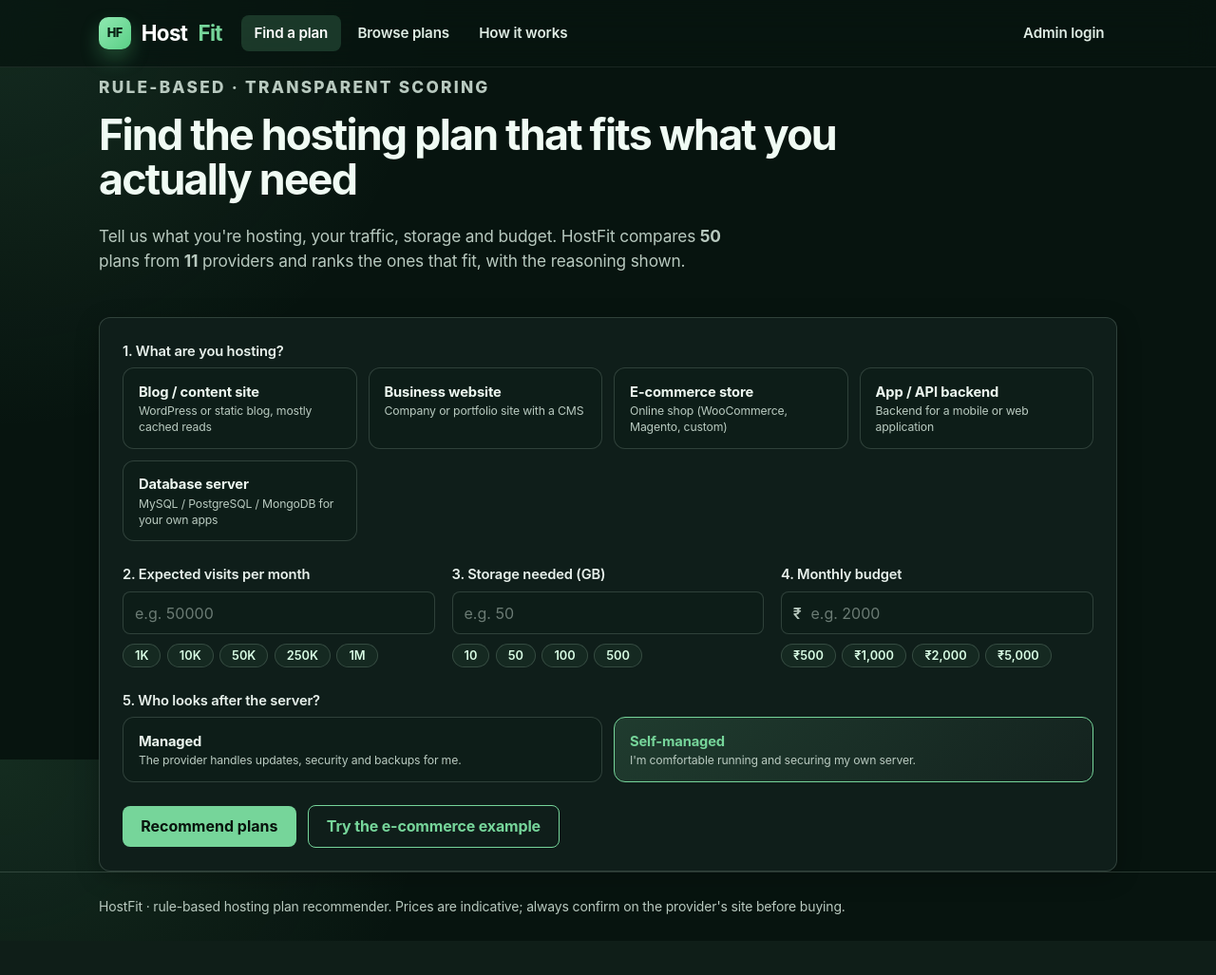
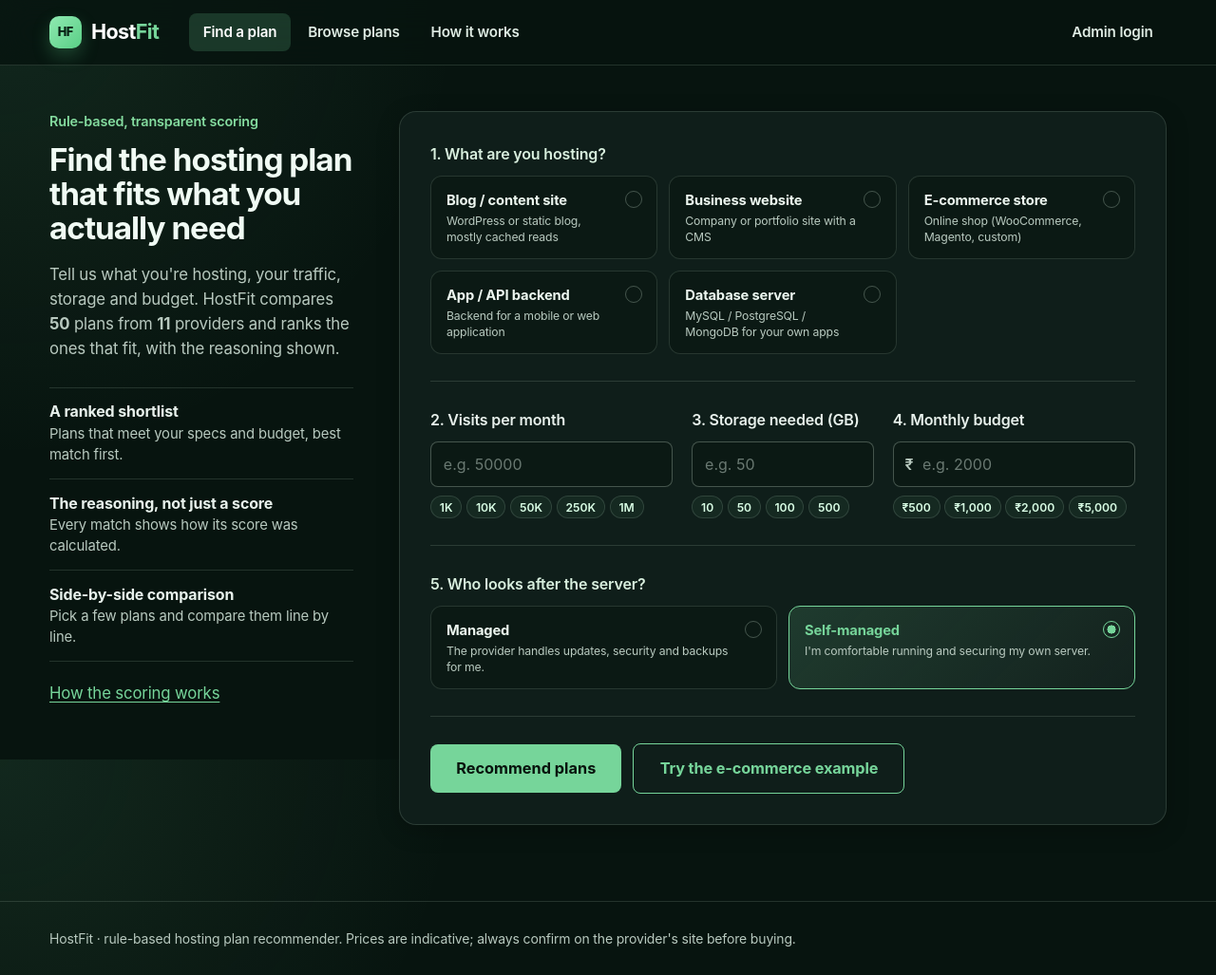
Before and after one commit to alexbastian145/HostFit, a Spring Boot app: page / in a window 1280 px wide. Shown: the whole page at 95% size. Before the commit the page ends 963 px from the top, so only its background shows below. Run offline with Spring Boot 4, Linux system fonts and the light colour scheme; data comes from the database, SQL or seed files in the repository; some of the project's set-up classes (security, data sources, template engines, error pages and the like) are left out, and stand-ins take their place; some libraries are stand-ins or nearby versions.

Commit message:
Touch up the UI with a desktop-first layout
Home: intro on the left, requirement form on the right, with a visible
radio indicator on choice cards and dividers between steps.
Results: capacity guidance moves to a sticky left rail so the ranked plans
are the first thing on screen; price column is split from the specs.
Tables: sentence-case headers, tabular numerals, baseline-aligned cells.

Fixes carried over from the previous stylesheet:
- .wrap padding shorthand overrode main's top/bottom padding, so content
  touched the header
- the logo rendered as "Host Fit" because of the flex gap
- .card + .card margins offset the second card inside grids (admin stat
  tiles, plan detail)
- .eyebrow colour was overridden by .hero p

All existing class names and Thymeleaf expressions are unchanged; layout
collapses to one column under 980px.

Co-Authored-By: Claude Sonnet 5.5 <noreply@anthropic.com>
Claude-Session: https://claude.ai/code/session_019RiDPVRYXDwocodhECGGRs

```diff
--- a/src/main/resources/static/css/app.css
+++ b/src/main/resources/static/css/app.css
@@ -1,60 +1,75 @@
-/* HostFit UI – Meal Planner theme (dark forest green, mint accent). All class names preserved. */
+/* HostFit UI – dark forest green with a mint accent. Desktop-first; collapses to one column under 980px.
+   Class names are shared with the admin pages, so keep them stable. */
 :root {
-  --bg: #07140f; --surface: #0f1e1a; --surface-2: #0d1d18; --ink: #e8f1ec; --muted: #b8c9bf; --line: rgba(201, 225, 210, 0.18);
+  --bg: #07140f; --surface: #0f1e1a; --surface-2: #0b1914; --surface-3: #14271f;
+  --ink: #e8f1ec; --muted: #b8c9bf;
+  --line: rgba(201, 225, 210, 0.15); --line-strong: rgba(201, 225, 210, 0.3);
   --brand: #76d59a; --brand-ink: #08130d; --brand-soft: rgba(118, 213, 154, 0.12); --forest: #d9f0df;
   --accent: #e4572e; --amber: #f2a93b;
   --ok: #8fe9b1; --ok-soft: rgba(118, 213, 154, 0.16);
   --warn: #f2a93b; --warn-soft: rgba(242, 169, 59, 0.16);
   --bad: #ff9a99; --bad-soft: rgba(127, 29, 29, 0.45);
-  --radius: 12px; --radius-lg: 22px;
-  --shadow: 0 6px 24px rgba(0, 0, 0, .25);
+  --radius: 12px; --radius-lg: 18px;
+  --shadow: 0 6px 24px rgba(0, 0, 0, .22);
+  --header-h: 68px;
   color-scheme: dark;
 }
 * { box-sizing: border-box; }
-html { -webkit-text-size-adjust: 100%; scroll-behavior: smooth; }
+html { -webkit-text-size-adjust: 100%; scroll-behavior: smooth; scroll-padding-top: calc(var(--header-h) + 1rem); }
 body {
-  margin: 0; color: var(--ink); line-height: 1.5; letter-spacing: -0.01em;
-  font: 16px/1.5 "Inter", "Segoe UI", "SF Pro Display", system-ui, -apple-system, BlinkMacSystemFont, sans-serif;
-  background: radial-gradient(circle at top left, rgba(118, 213, 154, 0.12), transparent 30%), var(--bg);
+  margin: 0; color: var(--ink); line-height: 1.55; letter-spacing: -0.01em;
+  font: 16px/1.55 "Inter", "Segoe UI", "SF Pro Display", system-ui, -apple-system, BlinkMacSystemFont, sans-serif;
+  background: radial-gradient(circle at top left, rgba(118, 213, 154, 0.1), transparent 32%), var(--bg);
   background-repeat: no-repeat; background-attachment: fixed;
   -webkit-font-smoothing: antialiased; -moz-osx-font-smoothing: grayscale; text-rendering: optimizeLegibility;
 }
 a { color: var(--brand); text-underline-offset: 3px; }
 code { background: var(--brand-soft); padding: 0 .3rem; border-radius: 4px; }
-h1, h2, h3 { color: var(--forest); line-height: 1.15; margin: 0 0 .5em; font-weight: 700; letter-spacing: -0.04em; }
-h1 { font-size: clamp(1.9rem, 4vw, 2.8rem); } h2 { font-size: 1.25rem; } h3 { font-size: 1.05rem; letter-spacing: -0.02em; color: #edf7f0; }
-p { margin: 0 0 1em; }
+h1, h2, h3 { color: var(--forest); line-height: 1.15; margin: 0 0 .5em; font-weight: 700; letter-spacing: -0.03em; }
+h1 { font-size: clamp(1.9rem, 3.2vw, 2.6rem); } h2 { font-size: 1.25rem; } h3 { font-size: 1.1rem; letter-spacing: -0.02em; color: #edf7f0; }
+p { margin: 0 0 1em; max-width: 72ch; }
+td p, th p, .card p { max-width: none; }
 .muted { color: var(--muted); } .small { font-size: .875rem; } .right { text-align: right; } .nowrap { white-space: nowrap; }
-.wrap { max-width: 1120px; margin: 0 auto; padding: 0 1.5rem; }
+.wrap { max-width: 1240px; margin: 0 auto; padding-inline: 2rem; }
 
 /* Header */
 .site-header { position: sticky; top: 0; z-index: 20; backdrop-filter: blur(16px); -webkit-backdrop-filter: blur(16px);
-  background: rgba(7, 20, 15, 0.8); border-bottom: 1px solid rgba(255,255,255,0.08); }
-.site-header .wrap { display: flex; align-items: center; gap: 1.25rem; min-height: 70px; flex-wrap: wrap; }
-.logo { display: inline-flex; align-items: center; gap: .7rem; font-size: 1.4rem; font-weight: 700; letter-spacing: -0.03em; color: #fff; text-decoration: none; }
+  background: rgba(7, 20, 15, 0.82); border-bottom: 1px solid var(--line); }
+.site-header .wrap { display: flex; align-items: center; gap: 2rem; min-height: var(--header-h); flex-wrap: wrap; }
+.logo { display: inline-flex; align-items: center; font-size: 1.35rem; font-weight: 700; letter-spacing: -0.03em; color: #fff; text-decoration: none; }
 .logo span { color: var(--brand); }
 .logo .brand-mark { color: #072013; }
 .brand-mark { width: 2.1rem; height: 2.1rem; display: inline-grid; place-items: center; border-radius: 10px;
   background: linear-gradient(135deg, #8fe9b1 0%, #5acf86 100%); color: #072013; font-size: .8rem; font-weight: 800; letter-spacing: -.04em;
-  box-shadow: 0 10px 20px rgba(92, 207, 134, 0.28); }
+  box-shadow: 0 8px 18px rgba(92, 207, 134, 0.25); margin-right: .65rem; }
 nav { display: flex; gap: .25rem; flex-wrap: wrap; flex: 1; }
-nav a, .linklike { padding: .45rem .85rem; border-radius: 8px; color: #dfece4; text-decoration: none; font-weight: 600; font-size: .95rem;
+nav a, .linklike { padding: .5rem .9rem; border-radius: 8px; color: #dfece4; text-decoration: none; font-weight: 600; font-size: .95rem;
   background: none; border: 0; cursor: pointer; font-family: inherit; transition: background .2s ease, color .2s ease; }
 nav a:hover, .linklike:hover { background: rgba(255, 255, 255, .08); color: #fff; }
 nav a.active { background: rgba(118, 213, 154, 0.18); color: #fff; }
-main { padding: 2.5rem 0 4.5rem; min-height: 70vh; }
-.site-footer { border-top: 1px solid var(--line); padding: 1.6rem 0; color: var(--muted); font-size: .875rem; }
+main { padding-block: 3rem 5rem; min-height: 70vh; }
+.site-footer { border-top: 1px solid var(--line); padding: 1.75rem 0; color: var(--muted); font-size: .875rem; }
 
 /* Hero */
 .hero { padding: .5rem 0 1.8rem; max-width: 780px; }
-.hero h1 { color: #f0fbf4; line-height: 1.06; }
-.hero p { font-size: 1.08rem; color: var(--muted); max-width: 62ch; }
-.eyebrow { margin: 0 0 .85rem; text-transform: uppercase; letter-spacing: .13em; font-size: .76rem; font-weight: 800; color: #85dda0; }
+.hero h1 { color: #f0fbf4; line-height: 1.08; }
+.hero p { font-size: 1.05rem; color: var(--muted); }
+.hero .eyebrow, .eyebrow { margin: 0 0 .75rem; font-size: .9rem; font-weight: 600; color: #85dda0; }
+
+/* Home: intro on the left, requirement form on the right */
+.split { display: grid; grid-template-columns: minmax(0, 320px) minmax(0, 1fr); gap: 3rem; align-items: start; }
+.split .hero { padding: 0; max-width: none; }
+.split-intro { position: sticky; top: calc(var(--header-h) + 2rem); }
+.split-intro h1 { font-size: clamp(2rem, 2.6vw, 2.5rem); }
+.outcomes { list-style: none; margin: 1.75rem 0 1.25rem; padding: 0; border-top: 1px solid var(--line); }
+.outcomes li { padding: .85rem 0; border-bottom: 1px solid var(--line); color: var(--muted); font-size: .93rem; line-height: 1.45; }
+.outcomes strong { display: block; color: var(--ink); font-size: 1rem; margin-bottom: .1rem; }
 
 /* Cards & layout */
 .card { background: var(--surface); border: 1px solid var(--line); border-radius: var(--radius); padding: 1.5rem; box-shadow: var(--shadow); }
 .card + .card { margin-top: 1.25rem; }
 .grid { display: grid; gap: 1.1rem; }
+.grid > .card + .card { margin-top: 0; } /* inside a grid the gap does the spacing */
 .grid.two { grid-template-columns: repeat(auto-fit, minmax(280px, 1fr)); }
 .grid.three { grid-template-columns: repeat(auto-fit, minmax(220px, 1fr)); }
 .grid.four { grid-template-columns: repeat(auto-fit, minmax(160px, 1fr)); }
@@ -62,12 +77,13 @@ main { padding: 2.5rem 0 4.5rem; min-height: 70vh; }
 /* Forms */
 label, .label { display: block; font-weight: 600; margin-bottom: .4rem; font-size: .92rem; }
 input[type=text], input[type=number], input[type=url], input[type=search], input[type=password], select, textarea {
-  display: block; width: 100%; padding: .6rem .75rem; border: 1px solid var(--line); border-radius: 8px; background: var(--surface-2);
+  display: block; width: 100%; padding: .65rem .8rem; border: 1px solid var(--line-strong); border-radius: 8px; background: var(--surface-2);
   color: var(--ink); font: inherit; transition: border-color .15s ease, box-shadow .15s ease; }
 input::placeholder, textarea::placeholder { color: rgba(184, 201, 191, .55); }
-input:hover, select:hover, textarea:hover { border-color: rgba(118, 213, 154, .45); }
+input:hover, select:hover, textarea:hover { border-color: rgba(118, 213, 154, .5); }
 input:focus, select:focus, textarea:focus { outline: 2px solid var(--brand); outline-offset: 1px; }
 select option { background: #0d1d18; color: var(--ink); }
+input[type=text], input[type=number], input[type=url], input[type=search], input[type=password], select { min-height: 2.75rem; }
 textarea { font-family: ui-monospace, Menlo, Consolas, monospace; font-size: .85rem; min-height: 220px; }
 .choice input:focus-visible + .choice-body, button:focus-visible, a:focus-visible { outline: 2px solid var(--brand); outline-offset: 2px; }
 .field { margin-bottom: 1.5rem; }
@@ -75,25 +91,37 @@ textarea { font-family: ui-monospace, Menlo, Consolas, monospace; font-size: .85
 .hint { color: var(--muted); font-size: .8rem; margin-top: .25rem; }
 .input-prefix { position: relative; } .input-prefix span { position: absolute; left: .8rem; top: 50%; transform: translateY(-50%); color: var(--muted); font-weight: 600; }
 .input-prefix input { padding-left: 1.9rem; }
-.chips { display: flex; gap: .4rem; flex-wrap: wrap; margin-top: .6rem; }
-.chip { border: 1px solid var(--line); background: rgba(118, 213, 154, 0.06); color: #d8fce4; border-radius: 999px; padding: .25rem .75rem;
-  font-size: .8rem; font-weight: 600; cursor: pointer; font-family: inherit; transition: all .15s ease; }
-.chip:hover { border-color: var(--brand); color: var(--brand); background: var(--brand-soft); transform: translateY(-1px); }
+.chips { display: flex; gap: .3rem; flex-wrap: wrap; margin-top: .6rem; }
+.chip { border: 1px solid var(--line); background: rgba(118, 213, 154, 0.06); color: #d8fce4; border-radius: 999px; padding: .2rem .55rem;
+  font-size: .76rem; font-weight: 600; cursor: pointer; font-family: inherit; transition: border-color .15s ease, color .15s ease, background .15s ease; }
+.chip:hover { border-color: var(--brand); color: var(--brand); background: var(--brand-soft); }
 .choices { display: grid; gap: .75rem; grid-template-columns: repeat(auto-fit, minmax(200px, 1fr)); }
 .choice { position: relative; display: block; margin: 0; font-weight: inherit; }
 .choice input { position: absolute; opacity: 0; inset: 0; cursor: pointer; width: 100%; height: 100%; margin: 0; }
-.choice-body { display: block; border: 1px solid var(--line); border-radius: var(--radius); padding: .85rem 1rem; background: var(--surface-2); height: 100%;
-  transition: border-color .2s ease, background .2s ease, transform .2s ease; }
-.choice:hover .choice-body { border-color: rgba(118, 213, 154, .5); transform: translateY(-2px); }
-.choice-body strong { display: block; color: #edf7f0; } .choice-body small { color: var(--muted); font-weight: 400; display: block; line-height: 1.4; }
+.choice-body { position: relative; display: block; border: 1px solid var(--line); border-radius: var(--radius); padding: .85rem 2.6rem .85rem 1rem; background: var(--surface-2); height: 100%;
+  transition: border-color .2s ease, background .2s ease; }
+.choice-body::after { content: ""; position: absolute; top: .95rem; right: .95rem; width: 1rem; height: 1rem; border-radius: 50%;
+  border: 1.5px solid var(--line-strong); transition: border-color .2s ease, background .2s ease; }
+.choice:hover .choice-body { border-color: rgba(118, 213, 154, .5); }
+.choice-body strong { display: block; color: #edf7f0; } .choice-body small { color: var(--muted); font-weight: 400; display: block; line-height: 1.4; margin-top: .1rem; }
 .choice input:checked + .choice-body { border-color: var(--brand); background: linear-gradient(135deg, rgba(118, 213, 154, 0.16), rgba(255,255,255,0.02)); }
+.choice input:checked + .choice-body::after { border-color: var(--brand); background: radial-gradient(circle, var(--brand) 0 38%, transparent 42%); }
 .choice input:checked + .choice-body strong { color: var(--brand); }
+
+/* Requirement form (home) */
+.form-card { padding: 2rem; border-radius: var(--radius-lg); }
+.form-card > .field, .form-card > .grid { padding-bottom: 1.75rem; margin-bottom: 1.75rem; border-bottom: 1px solid var(--line); }
+.form-card .grid .field { margin-bottom: 0; }
+.form-card .grid.three { grid-template-columns: 1.2fr .9fr 1.2fr; gap: 1.25rem; }
+.form-card .field > label, .form-card .field > .label { font-size: 1rem; margin-bottom: .65rem; }
+.form-card .field > .label { color: var(--forest); }
 
 /* Buttons */
 .btn { display: inline-block; border: 0; border-radius: 8px; padding: .6rem 1.2rem; cursor: pointer; background: var(--brand); color: var(--brand-ink);
   font: inherit; font-weight: 700; text-decoration: none; transition: transform .2s ease, box-shadow .2s ease, background .2s ease; }
 .btn:hover { background: #5ec789; transform: translateY(-1px); box-shadow: 0 10px 18px rgba(0, 0, 0, 0.24); }
 .btn:disabled { opacity: .5; cursor: not-allowed; transform: none; box-shadow: none; }
+.btn.large { padding: .8rem 1.7rem; font-size: 1.02rem; }
 .btn.secondary { background: transparent; color: var(--brand); border: 1px solid currentColor; }
 .btn.secondary:hover { background: rgba(255, 255, 255, .05); box-shadow: none; }
 .btn.danger { background: var(--bad-soft); color: #fecaca; }
--- a/src/main/resources/templates/index.html
+++ b/src/main/resources/templates/index.html
@@ -6,15 +6,22 @@
 <header th:replace="~{fragments/layout :: nav}"></header>
 <main id="main" class="wrap">
   <div th:replace="~{fragments/layout :: flash}"></div>
-  <section class="hero">
-    <p class="eyebrow">Rule-based · transparent scoring</p>
+  <div class="split">
+  <section class="hero split-intro">
+    <p class="eyebrow">Rule-based, transparent scoring</p>
     <h1>Find the hosting plan that fits what you actually need</h1>
     <p>Tell us what you're hosting, your traffic, storage and budget. HostFit compares
       <strong th:text="${planCount}">50</strong> plans from <strong th:text="${providerCount}">11</strong> providers
       and ranks the ones that fit, with the reasoning shown.</p>
+    <ul class="outcomes">
+      <li><strong>A ranked shortlist</strong>Plans that meet your specs and budget, best match first.</li>
+      <li><strong>The reasoning, not just a score</strong>Every match shows how its score was calculated.</li>
+      <li><strong>Side-by-side comparison</strong>Pick a few plans and compare them line by line.</li>
+    </ul>
+    <p class="small"><a th:href="@{/about}">How the scoring works</a></p>
   </section>
 
-  <form class="card" th:action="@{/recommend}" th:object="${form}" method="post" novalidate>
+  <form class="card form-card" th:action="@{/recommend}" th:object="${form}" method="post" novalidate>
     <div class="field">
       <span class="label" id="usecase-label">1. What are you hosting?</span>
       <div class="choices" role="radiogroup" aria-labelledby="usecase-label">
@@ -28,7 +35,7 @@
 
     <div class="grid three">
       <div class="field">
-        <label for="monthlyVisits">2. Expected visits per month</label>
+        <label for="monthlyVisits">2. Visits per month</label>
         <input type="number" th:field="*{monthlyVisits}" min="1" step="1" inputmode="numeric" placeholder="e.g. 50000">
         <div class="chips">
           <button type="button" class="chip" data-target="monthlyVisits" data-fill="1000">1K</button>
@@ -76,10 +83,11 @@
     </div>
 
     <div class="actions">
-      <button class="btn" type="submit">Recommend plans</button>
-      <a class="btn secondary" th:href="@{/(example=1)}">Try the e-commerce example</a>
+      <button class="btn large" type="submit">Recommend plans</button>
+      <a class="btn secondary large" th:href="@{/(example=1)}">Try the e-commerce example</a>
     </div>
   </form>
+  </div>
 </main>
 <footer th:replace="~{fragments/layout :: footer}"></footer>
 <script th:src="@{/js/app.js}"></script>
```
Also changed, not shown: other parts of src/main/resources/static/css/app.css (+58 -19 lines), src/main/resources/templates/results.html (+13 -4 lines).
